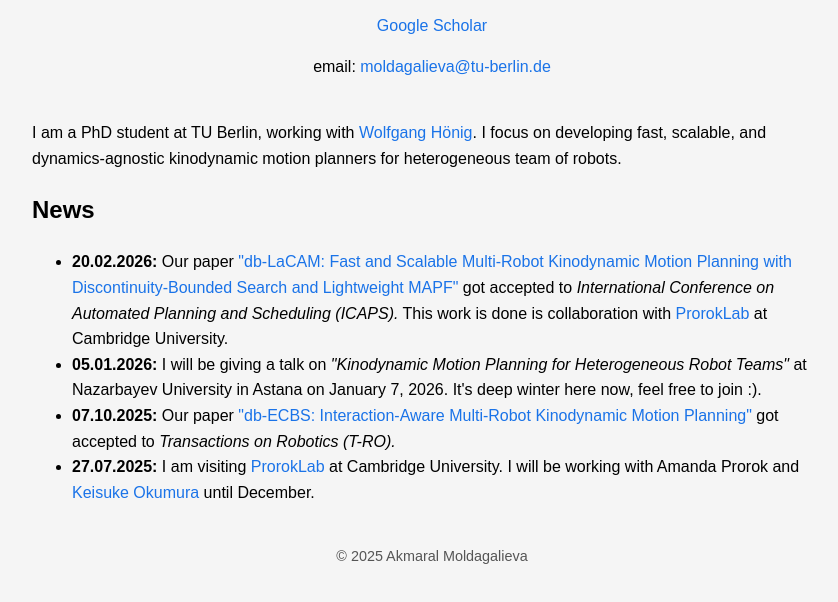
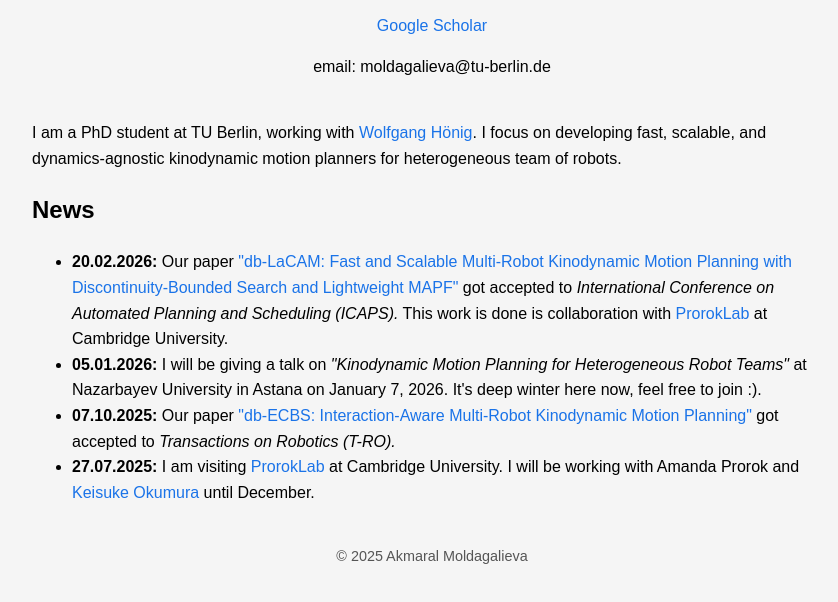
Before and after one commit to akmaralAW/akmaralAW.github.io, a plain HTML site: page index.html in a window 1280 px wide. Shown: the part 292-894 px from the top of the page, without its empty margins (208-1046 px from the left). Drawn offline with Linux system fonts and the light colour scheme.

Commit message:
update email

```diff
--- a/index.html
+++ b/index.html
@@ -13,7 +13,7 @@
     <img src="images/me.jpg" alt="Profile Picture" class="profile-pic">
     <h1>Hi, I'm Akmaral!</h1>
     <p><a href="https://scholar.google.com/citations?user=ZwB1TZcAAAAJ&hl=en" target="_blank">Google Scholar</a></p>
-    <p>email: <a href="moldagalieva@tu-berlin.de">moldagalieva@tu-berlin.de</a></p>
+    <p>email: moldagalieva@tu-berlin.de</a></p>
   </header>
 
   <h2></h2>
```
